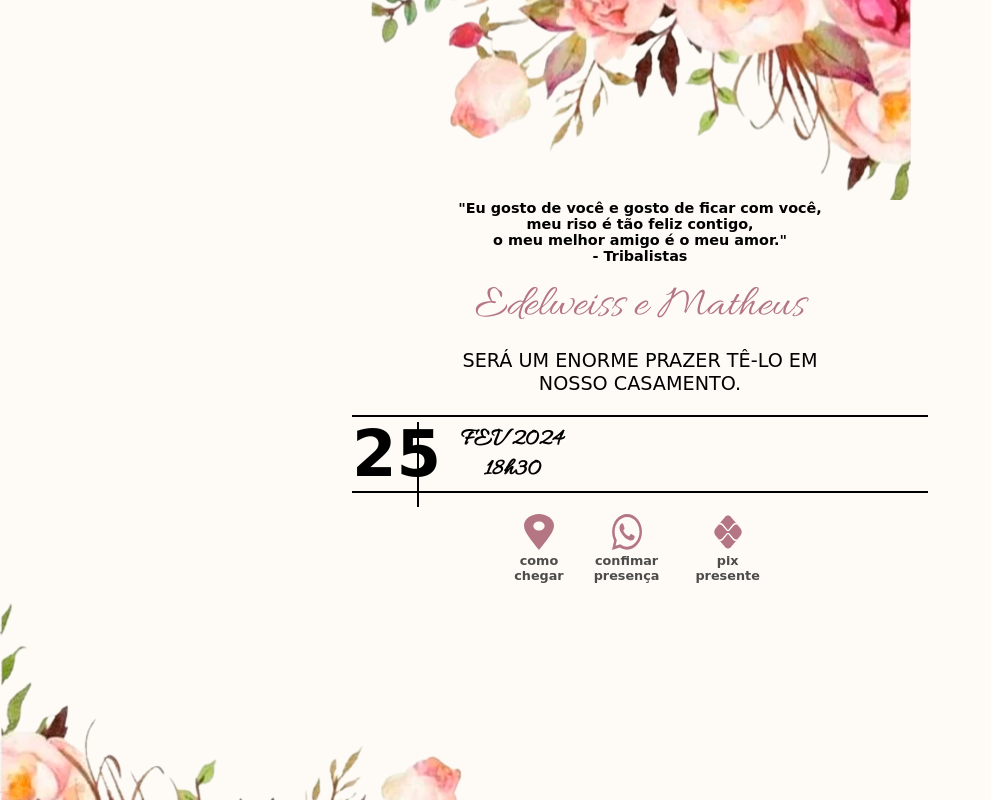
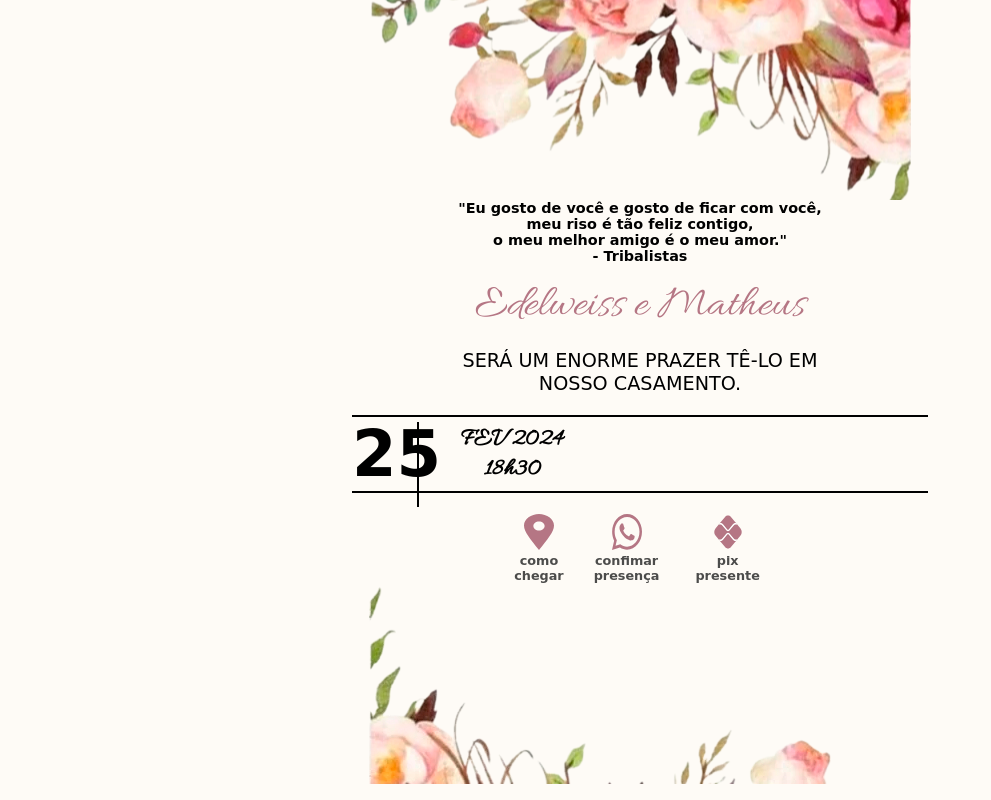
Before and after one commit to NicolasBuen0/Edelweiss-e-Matheus, a plain HTML site: page index.html in a window 1280 px wide. Shown: the whole page, without its empty margins (0-991 px from the left). Drawn offline with Linux system fonts and the light colour scheme; a web font is replaced by a local one.

Commit message:
first commit

```diff
--- a/css/footer/footer.css
+++ b/css/footer/footer.css
@@ -1,22 +1,10 @@
-/* footer{
+footer{
   background-image: url("../../img/footer.png");
   background-position: top center;
   background-repeat: no-repeat;
   width: 100%;
   height: 200px;
   background-size: cover;
-} */
-
-footer{
-  content: "";
-  display: block;
-  width: 100%;
-  background-repeat: no-repeat;
-  bottom: 0;
-  height: 200px;
-  left: 0;
-  position: absolute;
-  background-image: url("../../img/footer.png");
 }
 
 
```
